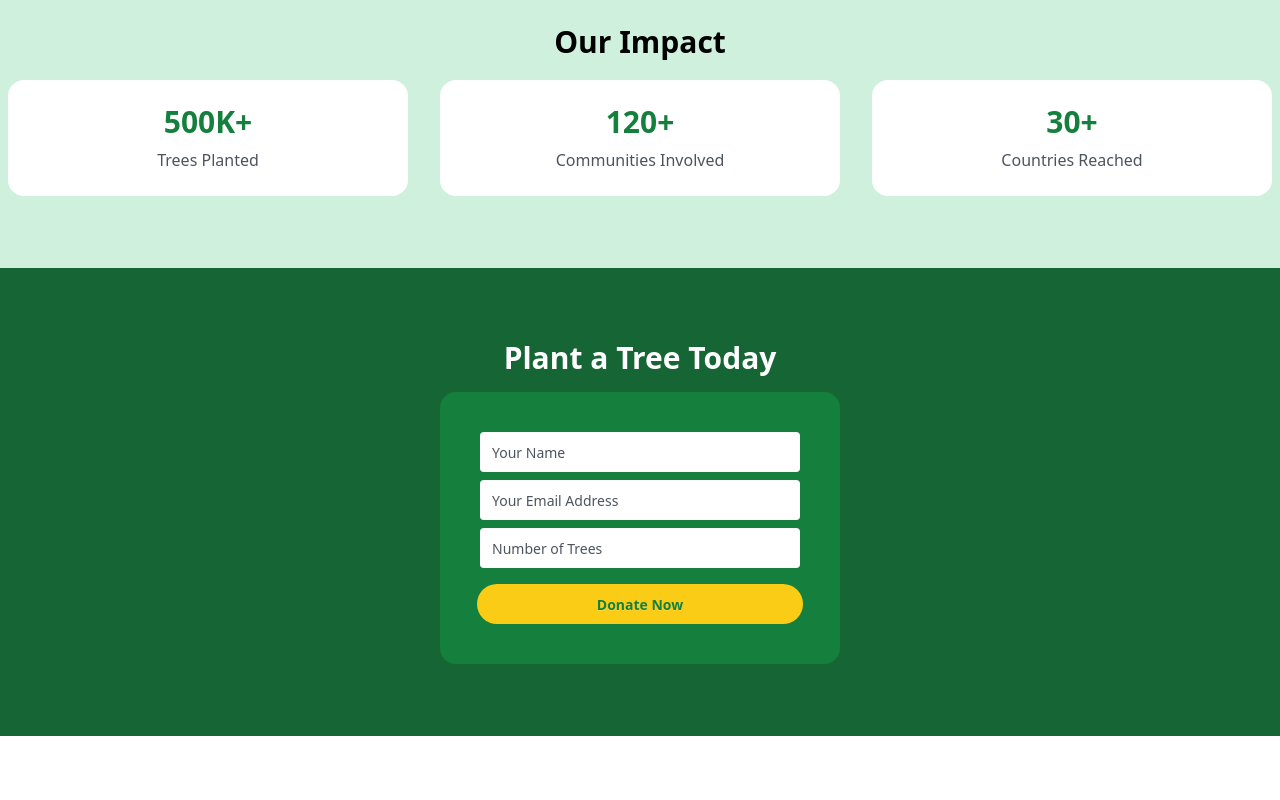
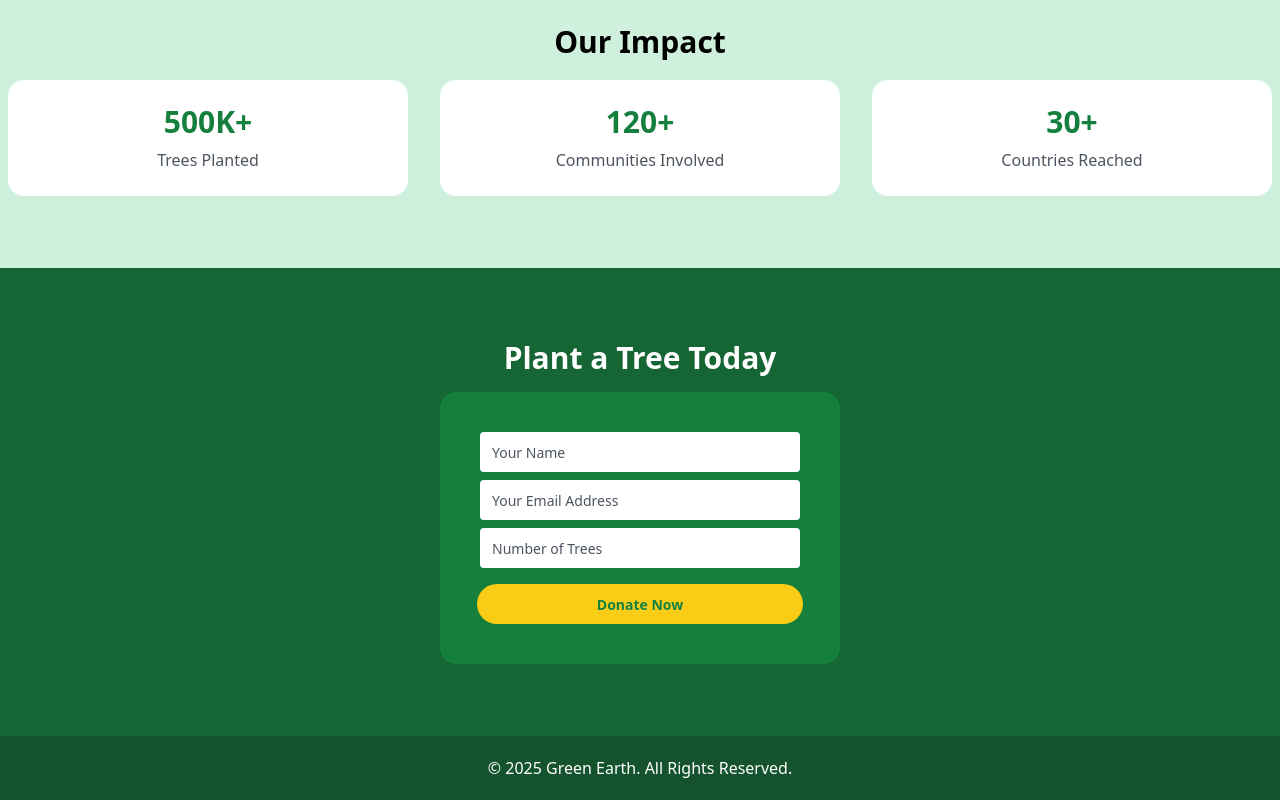
Before and after one commit to hossain-shifat/Green-Earth, a React (Vite) app: page / in a window 1280 px wide. Shown: the part 1192-1992 px from the top of the page. Before the commit the page ends 1928 px from the top, so only its background shows below. Built offline with nearby package versions, Linux system fonts and the light colour scheme.

Commit message:
Add Footer section

```diff
--- a/src/App.jsx
+++ b/src/App.jsx
@@ -4,6 +4,7 @@ import Banner from './Components/Banner/Banner'
 import Campain from './Components/Campain/Campain'
 import OurImpact from './Components/Our Impact/OurImpact'
 import PlantTree from './Components/Plant-Tree/PlantTree'
+import Footer from './Components/Footer/Footer'
 
 const App = () => {
   return (
@@ -13,6 +14,7 @@ const App = () => {
         <Campain/>
         <OurImpact/>
         <PlantTree/>
+        <Footer/>
     </div>
   )
 }
--- /dev/null
+++ b/src/Components/Footer/Footer.jsx
@@ -0,0 +1,13 @@
+import React from 'react'
+
+const Footer = () => {
+  return (
+    <div>
+        <footer className="flex justify-center items-center bg-[#14532D] p-5">
+            <p className="text-center text-white text-[1rem]">© 2025 Green Earth. All Rights Reserved.</p>
+        </footer>
+    </div>
+  )
+}
+
+export default Footer
```
